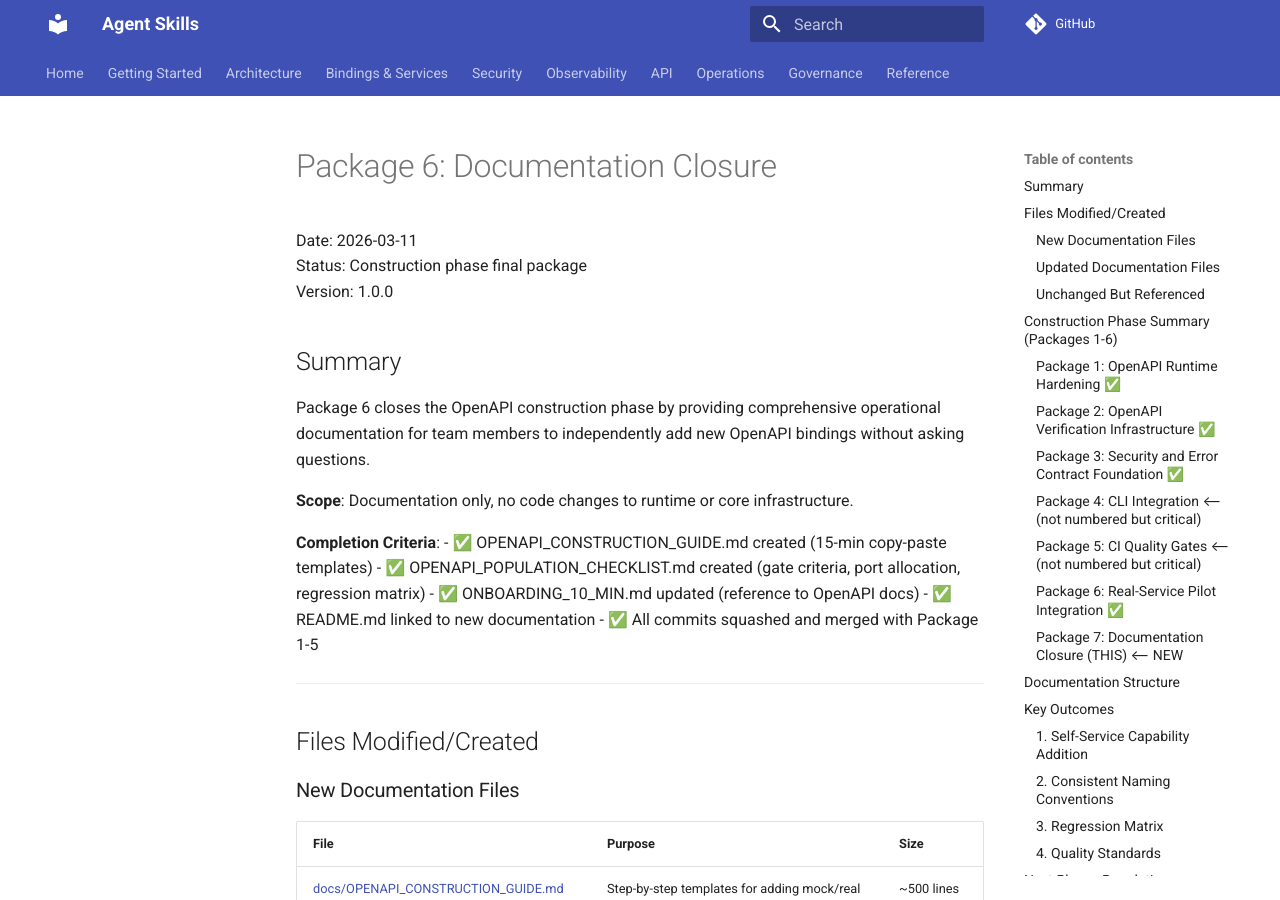
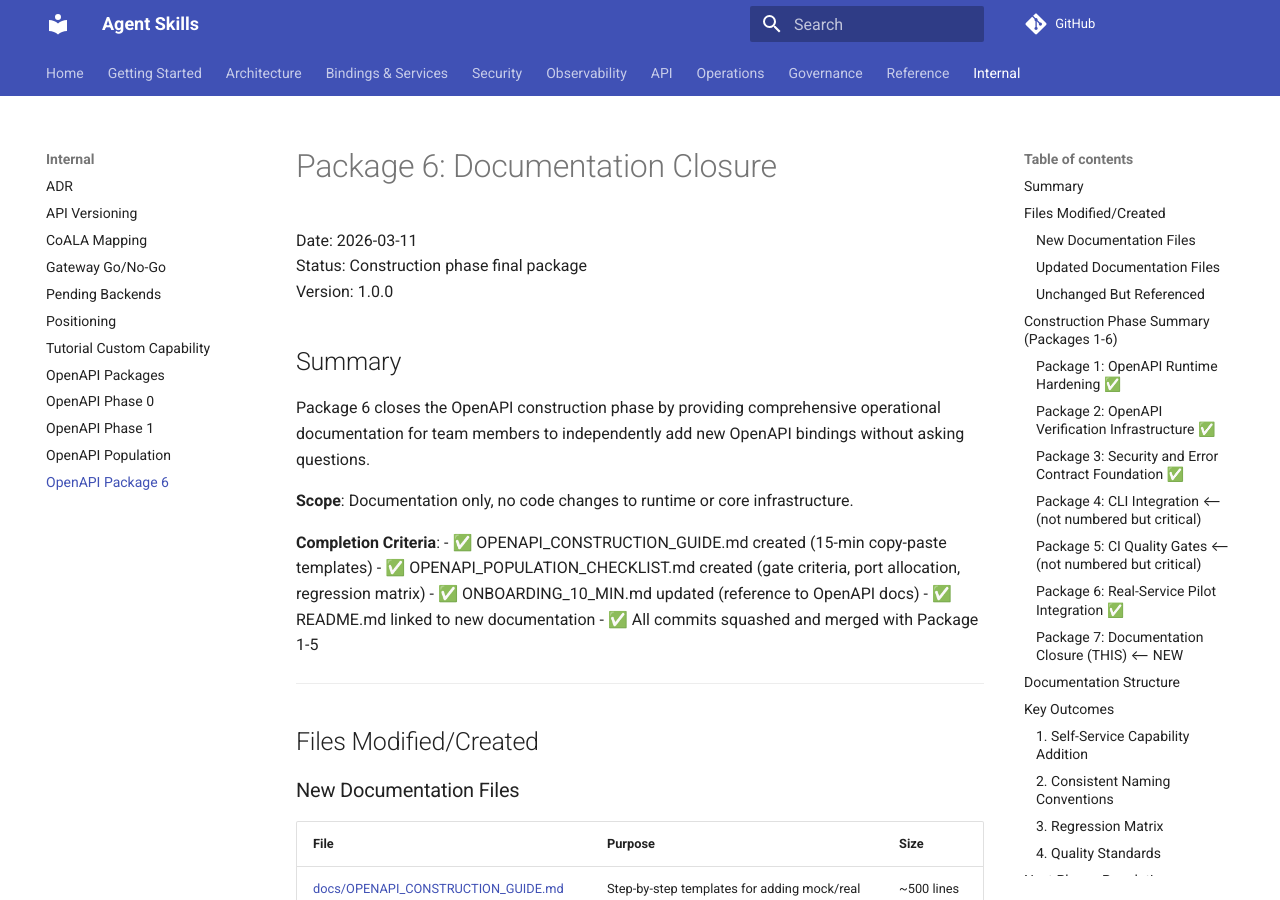
Before and after one commit to gfernandf/agent-skills, an MkDocs documentation site: the page built from docs/OPENAPI_PACKAGE6_CLOSURE.md, in a window 1280 px wide and 900 px high. Built offline with MkDocs 1.6.1 and Material for MkDocs 9.7.7, drawn with Linux system fonts in a browser that asks for light colours; comment, search, counter and statistics services are not loaded.

Commit message:
fix: production readiness audit — index.md, schema count, docstring, mkdocs nav, inline imports
- docs/index.md: created MkDocs home page (was missing, build would fail)
- README.md + CHANGELOG.md: schema count 15 -> 16 (HttpErrorContract added)
- sdk/embedded.py: fixed execute() docstring example (wrong param/output names)
- mkdocs.yml: added 12 orphaned docs to nav (governance, reference, internal)
- customer_facing/http_openapi_server.py: annotated inline imports in webhook handler

1694 tests pass, ruff clean.

```diff
--- a/mkdocs.yml
+++ b/mkdocs.yml
@@ -50,12 +50,29 @@
   - Governance:
       - Skill Governance Manifesto: SKILL_GOVERNANCE_MANIFESTO.md
       - Cross-Repo Pin Policy: CROSS_REPO_PIN_POLICY.md
+      - Governance Transition: GOVERNANCE_TRANSITION.md
       - Project Status: PROJECT_STATUS.md
   - Reference:
       - Error Taxonomy: ERROR_TAXONOMY.md
       - Environment Variables: ENVIRONMENT_VARIABLES.md
+      - SLO / SLI: SLO_SLI.md
       - Plugins: PLUGINS.md
       - MCP Integration: MCP_INTEGRATION_SLICES.md
+      - Skill Authoring: SKILL_AUTHORING.md
+      - Adapter Auth Policy: ADAPTER_AUTH_POLICY.md
+  - Internal:
+      - ADR: ADR.md
+      - API Versioning: API_VERSIONING_CHANGELOG.md
+      - CoALA Mapping: COALA_MAPPING.md
+      - Gateway Go/No-Go: GATEWAY_RELEASE_GO_NO_GO.md
+      - Pending Backends: PENDING_BACKENDS.md
+      - Positioning: POSITIONING.md
+      - Tutorial Custom Capability: TUTORIAL_CUSTOM_CAPABILITY.md
+      - OpenAPI Packages: OPENAPI_CONSTRUCTION_PACKAGES.md
+      - OpenAPI Phase 0: OPENAPI_PHASE0_FOUNDATION.md
+      - OpenAPI Phase 1: OPENAPI_PHASE1_SMOKE_PLAN.md
+      - OpenAPI Population: OPENAPI_POPULATION_CHECKLIST.md
+      - OpenAPI Package 6: OPENAPI_PACKAGE6_CLOSURE.md
 
 docs_dir: docs
 
```
Also changed, not shown: CHANGELOG.md (+1 -1 lines), README.md (+1 -1 lines), docs/index.md (added, +22 -0 lines), 2 other files.
